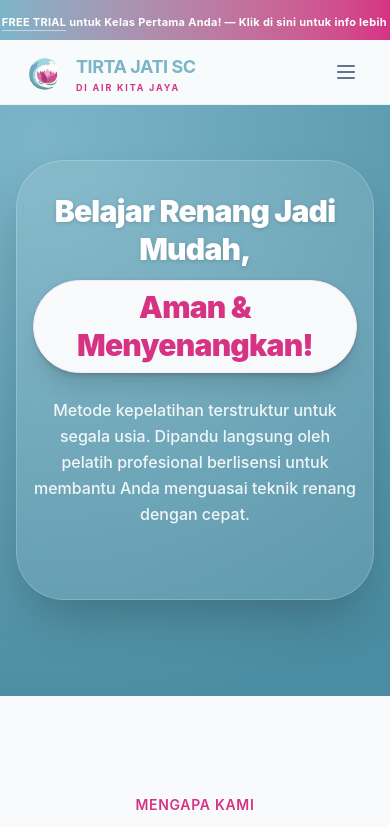
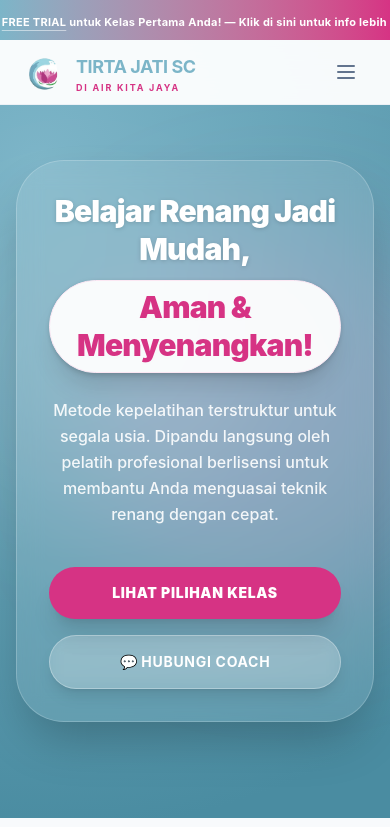
Before and after one commit to Budibandem/Tirta_Jati, a React (Vite) app: page / in a window 390 px wide. Shown: the top 827 px of the page. Built offline with nearby package versions, Linux system fonts and the light colour scheme.

Commit message:
Refactor hero section in App.jsx
Updated hero section layout and styling for better responsiveness and visual appeal.

```diff
--- a/src/App.jsx
+++ b/src/App.jsx
@@ -172,26 +172,56 @@ function App() {
         </div>
       </div>
 
-      {/* =========================================
-          HERO SECTION (FORCE FULL WIDTH)
+     {/* =========================================
+
+          HERO SECTION
+
       ========================================= */}
+
       <header id="home" className="relative py-24 md:py-32 px-4 overflow-hidden -mt-20" style={{ backgroundColor: '#7cb5c8', backgroundImage: 'radial-gradient(circle at 10% 20%, rgba(124, 181, 200, 1) 0%, rgba(74, 140, 161, 1) 90%)' }}>
 
-        {/* ... (elemen dekorasi circle tetap di sini) ... */}
+        <div className="absolute top-1/4 -left-20 w-80 h-80 bg-white/10 rounded-full blur-3xl"></div>
 
-        {/* PERUBAHAN UTAMA: Gunakan mx-4 atau mx-auto dengan gap yang lebih kecil */}
-        <div className="relative w-full px-4 md:px-12 z-10 bg-white/10 backdrop-blur-md p-8 md:p-16 rounded-[3rem] border border-white/20 shadow-2xl mt-16">
+        <div className="absolute bottom-1/4 -right-20 w-96 h-96 bg-pink-300/20 rounded-full blur-3xl"></div>
+
+
+
+        <div className="relative max-w-4xl mx-auto z-10 bg-white/10 backdrop-blur-md p-8 md:p-14 rounded-[3rem] border border-white/20 shadow-2xl mt-16">
+
           <div className="text-center">
+
             <h1 className="text-3xl sm:text-5xl md:text-6xl font-black mb-6 leading-tight tracking-tight text-white drop-shadow-sm">
+
               Belajar Renang Jadi Mudah, <br/>
+
               <span className="text-[#d63384] bg-white/95 px-5 py-2 rounded-full border border-pink-100 inline-block mt-3 shadow-xl">Aman & Menyenangkan!</span>
+
             </h1>
-            <p className="text-base sm:text-lg md:text-xl mb-10 text-white/90 max-w-4xl mx-auto leading-relaxed font-medium">
+
+            <p className="text-base sm:text-lg md:text-xl mb-10 text-white/90 max-w-2xl mx-auto leading-relaxed font-medium">
+
               Metode kepelatihan terstruktur untuk segala usia. Dipandu langsung oleh pelatih profesional berlisensi untuk membantu Anda menguasai teknik renang dengan cepat.
+
             </p>
-            {/* ... (tombol tetap sama) ... */}
+
+            <div className="flex flex-col sm:flex-row justify-center items-center gap-4">
+
+              <a href="#paket" className="w-full sm:w-auto bg-[#d63384] text-white font-black px-8 py-4 rounded-full shadow-xl hover:bg-[#b02a6c] hover:scale-105 transition duration-300 uppercase tracking-wider text-sm">Lihat Pilihan Kelas</a>
+
+              <a
+  href={`https://wa.me/6281238096091?text=${encodeURIComponent("Halo Coach Tirta Jati Swimming Club, saya tertarik untuk menanyakan detail program kelas renang. Boleh minta informasinya? Terima kasih!")}`}
+  target="_blank"
+  rel="noopener noreferrer"
+  className="w-full sm:w-auto bg-white/20 hover:bg-white/30 text-white font-bold px-8 py-4 rounded-full shadow-lg transition duration-300 border border-white/30 backdrop-blur-sm flex items-center justify-center gap-2 text-sm uppercase tracking-wider"
+>
+  <span>💬 Hubungi Coach</span>
+</a>
+            </div>
+
           </div>
+
         </div>
+
       </header>
 
       {/* =========================================
```
